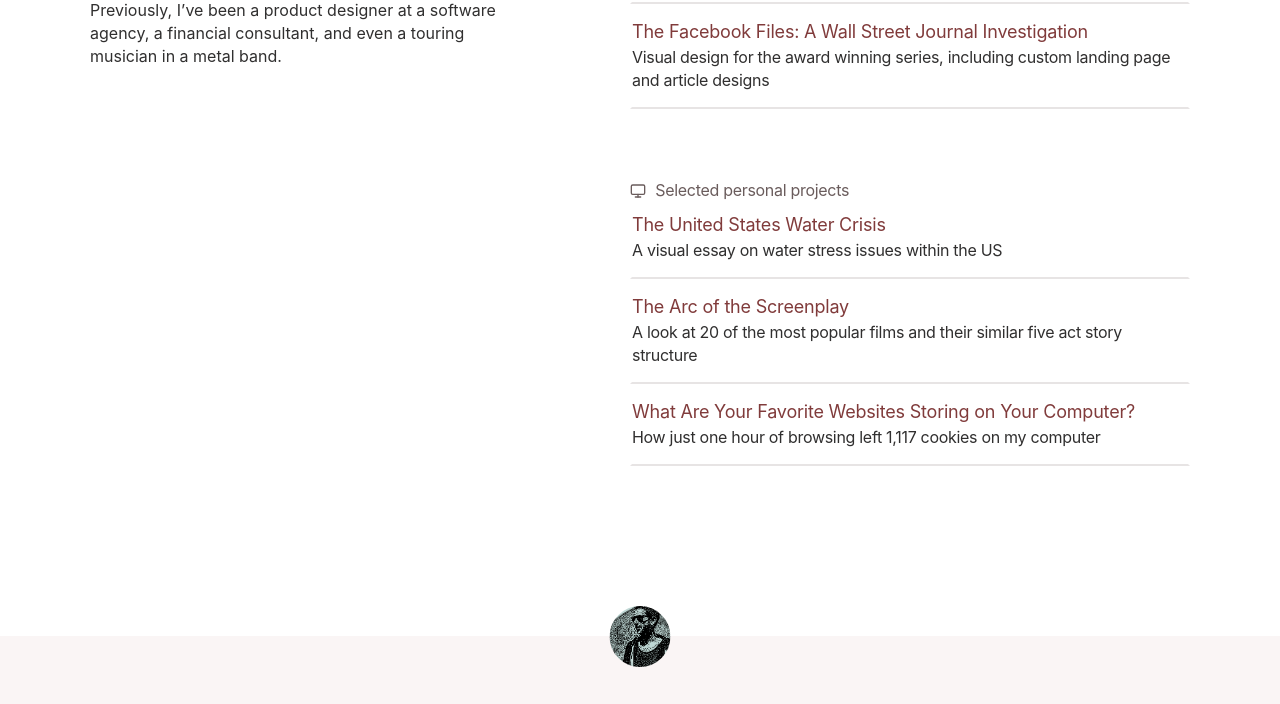
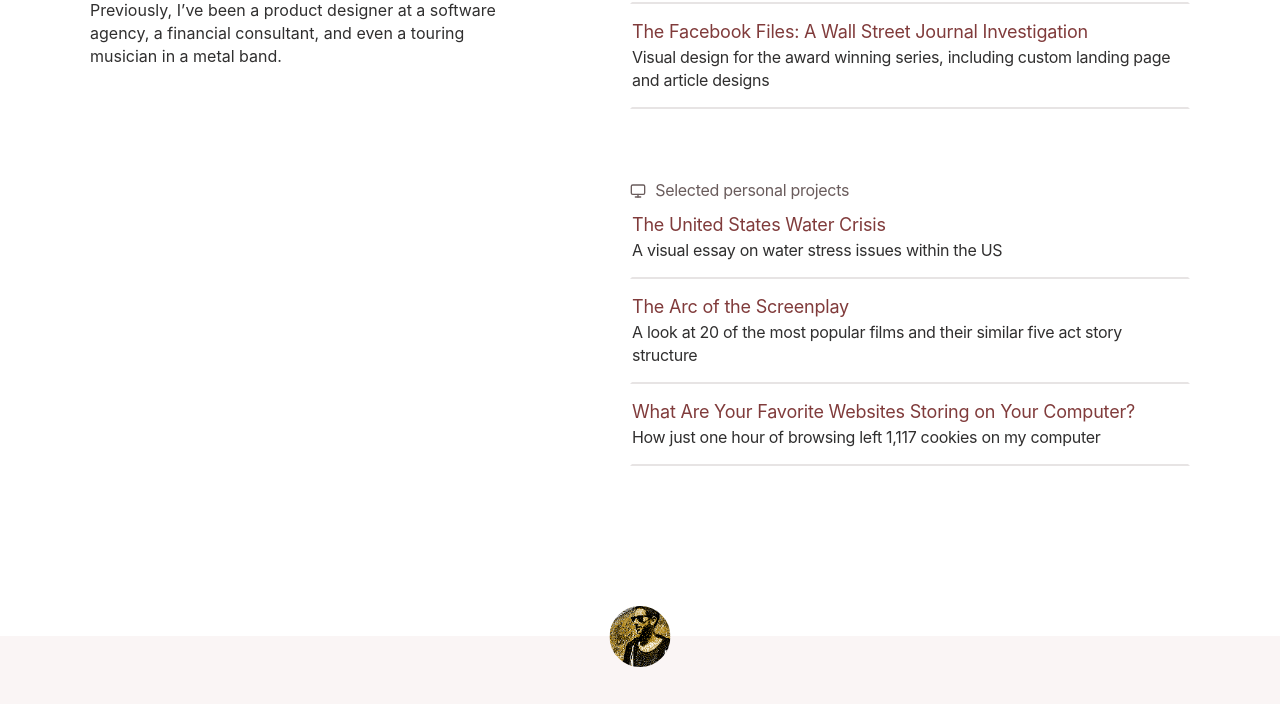
Before and after one commit to AndrewLevinson/portfolio-2022, a plain HTML site: page index.html in a window 1280 px wide. Shown: the part 311-1015 px from the top of the page. Drawn offline with Linux system fonts and the light colour scheme.

Commit message:
switch do warmer photo tint for now

```diff
--- a/index.html
+++ b/index.html
@@ -134,7 +134,7 @@
         <a href="#top">
           <picture>
             <source srcset="/public/images/default_avatar_dith_dark.png" media="(prefers-color-scheme: dark)" />
-            <img src="/public/images/default_avatar_dith_light.png" width="85" class="avatar"
+            <img src="/public/images/default_avatar_dith_dark.png" width="85" class="avatar"
               alt="avatar image of me, Andrew" />
           </picture>
         </a>
```
